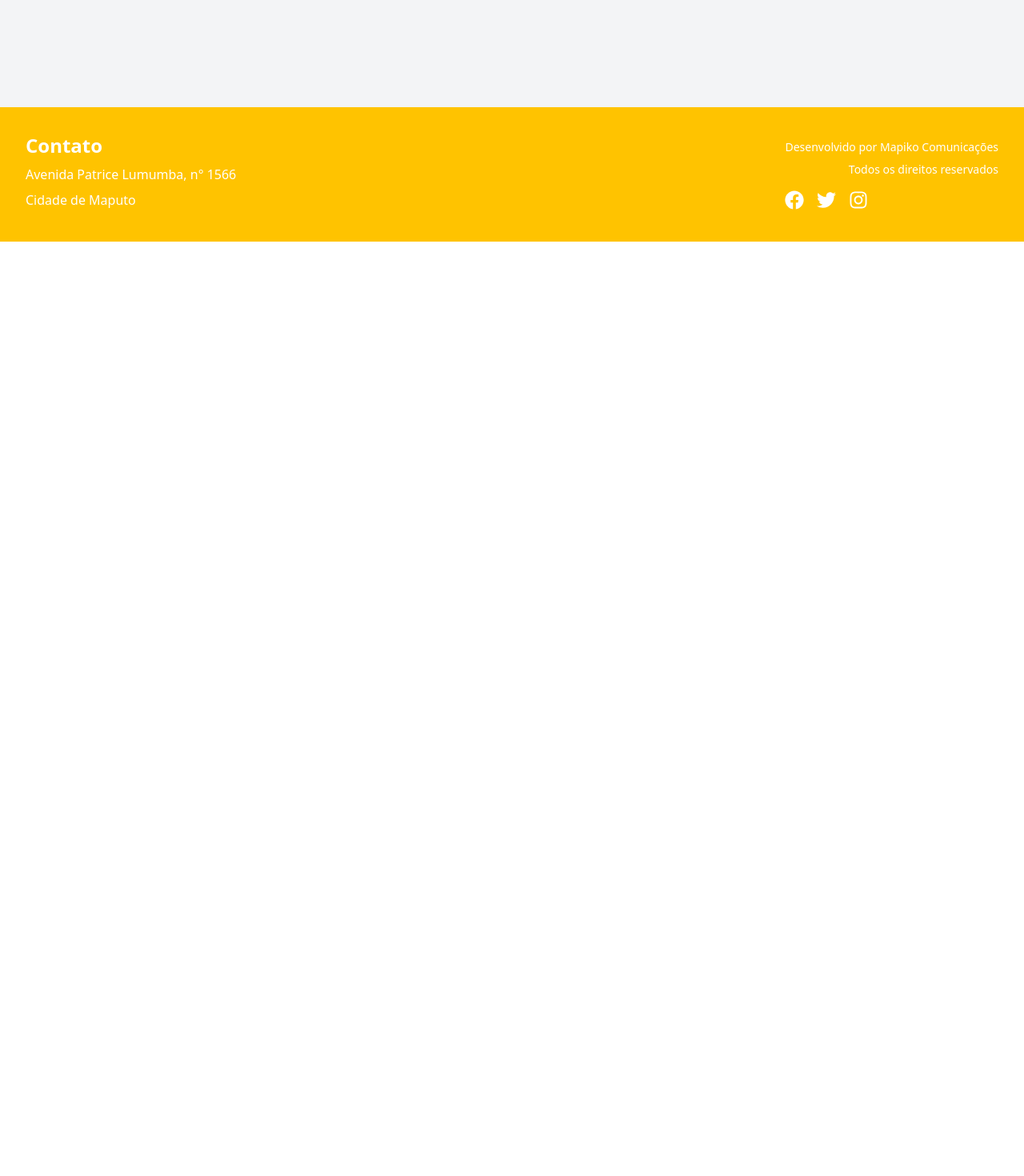
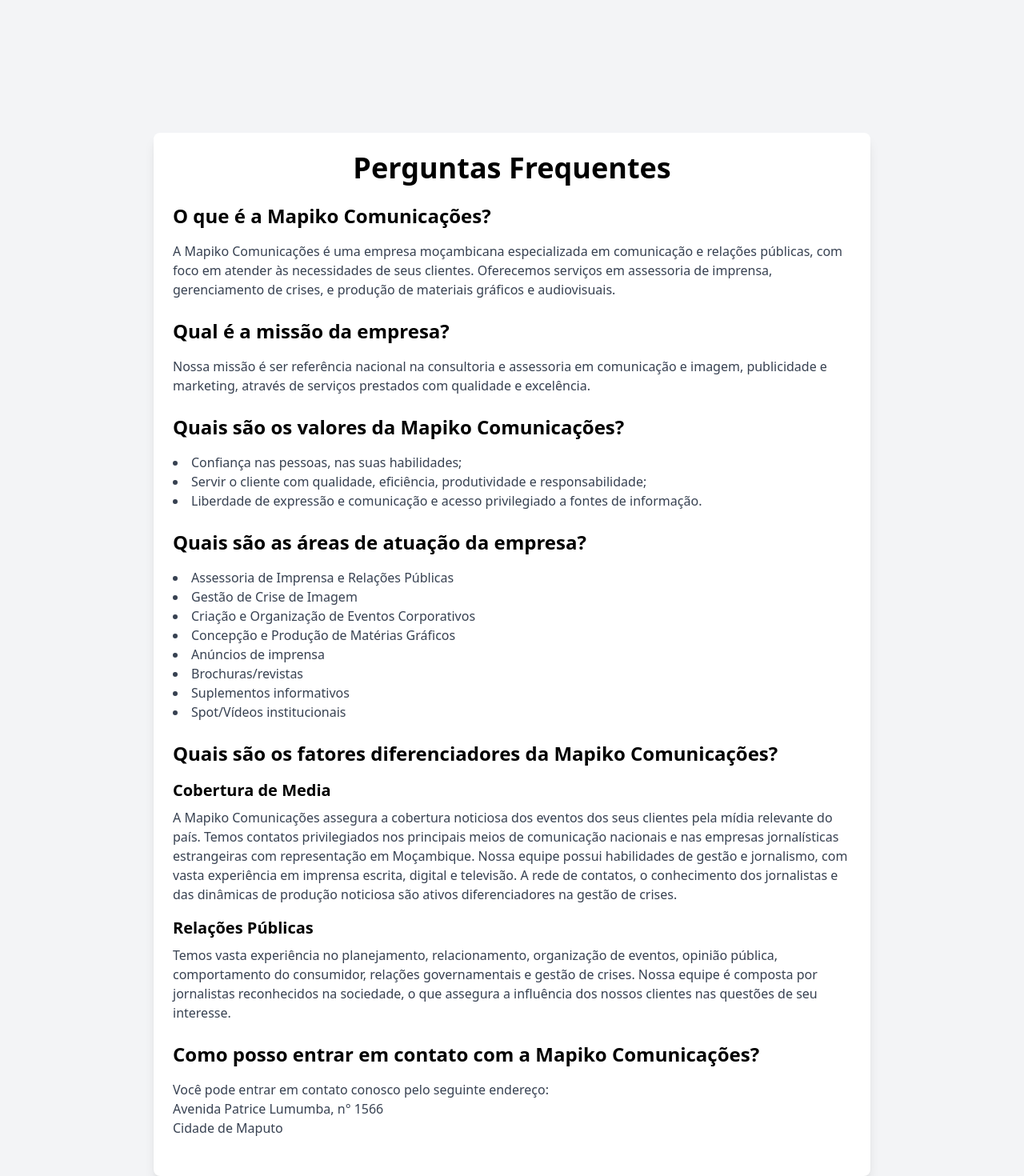
Before and after one commit to PChimuze/Mapiko, a React (Vite) app: page / in a window 1280 px wide. Shown: the part 2440-3910 px from the top of the page at 80% size. Before the commit the page ends 2742 px from the top, so only its background shows below. Built offline with nearby package versions, Linux system fonts and the light colour scheme.

Commit message:
Add Faq and configure scroll

```diff
--- a/src/App.jsx
+++ b/src/App.jsx
@@ -2,6 +2,7 @@
 import './App.css'
 import { AreasDeAtuacao } from './components/areasDeAtuacao'
 import { FatoresDiferenciadores } from './components/diferencias'
+import { FAQ } from './components/faq'
 import { Footer } from './components/footer'
 
 import { NavBar } from './components/header'
@@ -18,6 +19,7 @@
      <SobreNos/>
      <AreasDeAtuacao/>
      <FatoresDiferenciadores/>
+     <FAQ/>
      <Footer/>
     </>
   )
--- a/src/components/Home/Home.jsx
+++ b/src/components/Home/Home.jsx
@@ -105,7 +105,6 @@
   </div>
 
 
-      {/* <Outlet/> */}
       </motion.main>
 
       </body>
--- /dev/null
+++ b/src/components/faq/index.jsx
@@ -0,0 +1,75 @@
+import React from 'react';
+
+export const FAQ = () => {
+  return (
+    <main className="p-4 md:p-8 bg-gray-100 min-h-screen">
+      <section id="faq" className="max-w-4xl mx-auto bg-white p-6 rounded-lg shadow-lg">
+        <h2 className="text-4xl font-bold mb-6 text-center">Perguntas Frequentes</h2>
+
+        <div className="mb-6">
+          <h3 className="text-2xl font-semibold mb-4">O que é a Mapiko Comunicações?</h3>
+          <p className="text-gray-700">
+            A Mapiko Comunicações é uma empresa moçambicana especializada em comunicação e relações públicas, com foco em atender às necessidades de seus clientes. Oferecemos serviços em assessoria de imprensa, gerenciamento de crises, e produção de materiais gráficos e audiovisuais.
+          </p>
+        </div>
+
+        <div className="mb-6">
+          <h3 className="text-2xl font-semibold mb-4">Qual é a missão da empresa?</h3>
+          <p className="text-gray-700">
+            Nossa missão é ser referência nacional na consultoria e assessoria em comunicação e imagem, publicidade e marketing, através de serviços prestados com qualidade e excelência.
+          </p>
+        </div>
+
+        <div className="mb-6">
+          <h3 className="text-2xl font-semibold mb-4">Quais são os valores da Mapiko Comunicações?</h3>
+          <ul className="list-disc list-inside text-gray-700">
+            <li>Confiança nas pessoas, nas suas habilidades;</li>
+            <li>Servir o cliente com qualidade, eficiência, produtividade e responsabilidade;</li>
+            <li>Liberdade de expressão e comunicação e acesso privilegiado a fontes de informação.</li>
+          </ul>
+        </div>
+
+        <div className="mb-6">
+          <h3 className="text-2xl font-semibold mb-4">Quais são as áreas de atuação da empresa?</h3>
+          <ul className="list-disc list-inside text-gray-700">
+            <li>Assessoria de Imprensa e Relações Públicas</li>
+            <li>Gestão de Crise de Imagem</li>
+            <li>Criação e Organização de Eventos Corporativos</li>
+            <li>Concepção e Produção de Matérias Gráficos</li>
+            <li>Anúncios de imprensa</li>
+            <li>Brochuras/revistas</li>
+            <li>Suplementos informativos</li>
+            <li>Spot/Vídeos institucionais</li>
+          </ul>
+        </div>
+
+        <div className="mb-6">
+          <h3 className="text-2xl font-semibold mb-4">Quais são os fatores diferenciadores da Mapiko Comunicações?</h3>
+          <div className="mb-4">
+            <h4 className="text-xl font-semibold mb-2">Cobertura de Media</h4>
+            <p className="text-gray-700">
+              A Mapiko Comunicações assegura a cobertura noticiosa dos eventos dos seus clientes pela mídia relevante do país. Temos contatos privilegiados nos principais meios de comunicação nacionais e nas empresas jornalísticas estrangeiras com representação em Moçambique. Nossa equipe possui habilidades de gestão e jornalismo, com vasta experiência em imprensa escrita, digital e televisão. A rede de contatos, o conhecimento dos jornalistas e das dinâmicas de produção noticiosa são ativos diferenciadores na gestão de crises.
+            </p>
+          </div>
+          <div>
+            <h4 className="text-xl font-semibold mb-2">Relações Públicas</h4>
+            <p className="text-gray-700">
+              Temos vasta experiência no planejamento, relacionamento, organização de eventos, opinião pública, comportamento do consumidor, relações governamentais e gestão de crises. Nossa equipe é composta por jornalistas reconhecidos na sociedade, o que assegura a influência dos nossos clientes nas questões de seu interesse.
+            </p>
+          </div>
+        </div>
+
+        <div className="mb-6">
+          <h3 className="text-2xl font-semibold mb-4">Como posso entrar em contato com a Mapiko Comunicações?</h3>
+          <p className="text-gray-700">
+            Você pode entrar em contato conosco pelo seguinte endereço:
+            <br />
+            Avenida Patrice Lumumba, n° 1566
+            <br />
+            Cidade de Maputo
+          </p>
+        </div>
+      </section>
+    </main>
+  );
+};
--- a/src/components/sobre-nos/Sobre-nos.jsx
+++ b/src/components/sobre-nos/Sobre-nos.jsx
@@ -4,7 +4,7 @@
   return (
     <>
       <main className="p-4 md:p-8 bg-gray-100 min-h-screen">
-        <section id="sobre-nos" className="max-w-4xl mx-auto bg-white p-6 rounded-lg shadow-lg">
+        <section id="about" className="max-w-4xl mx-auto bg-white p-6 rounded-lg shadow-lg">
           <h2 className="text-4xl font-bold mb-6 text-center">Sobre Nós</h2>
 
           <div className="mb-8">
```
